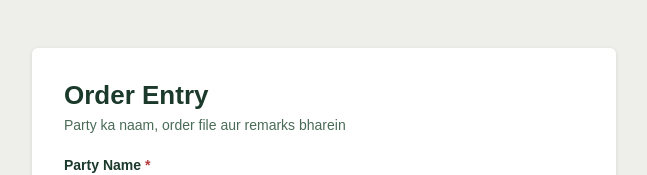
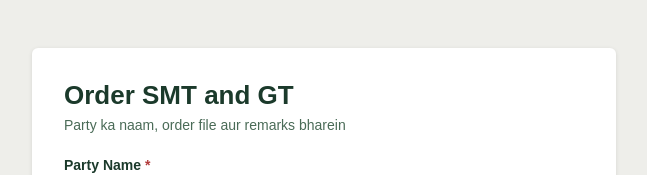
Before and after one commit to mismgr-ux/order-entry-app, a website: page public/index.html in a window 1280 px wide. Shown: the top 175 px of the page, without its empty margins (316-963 px from the left). Drawn offline with Linux system fonts and the light colour scheme.

Commit message:
update form title

```diff
--- a/public/index.html
+++ b/public/index.html
@@ -2,7 +2,7 @@
 <html lang="hi">
 <head>
 <meta charset="UTF-8">
-<title>Order Entry</title>
+<title>Order SMT and GT</title>
 <style>
   body {
     background: #eeeeea;
@@ -78,7 +78,7 @@
 </head>
 <body>
   <div class="card">
-    <h1>Order Entry</h1>
+    <h1>Order SMT and GT</h1>
     <p class="subtitle">Party ka naam, order file aur remarks bharein</p>
 
     <form id="orderForm">
```
